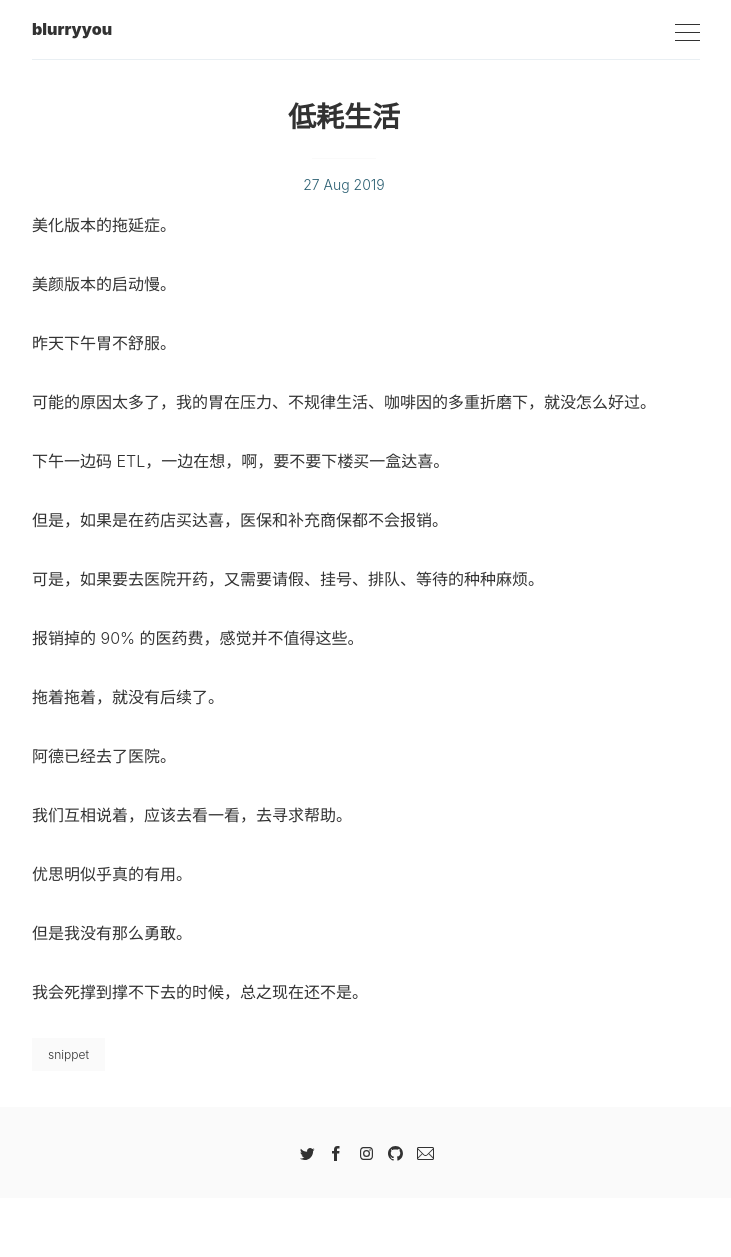
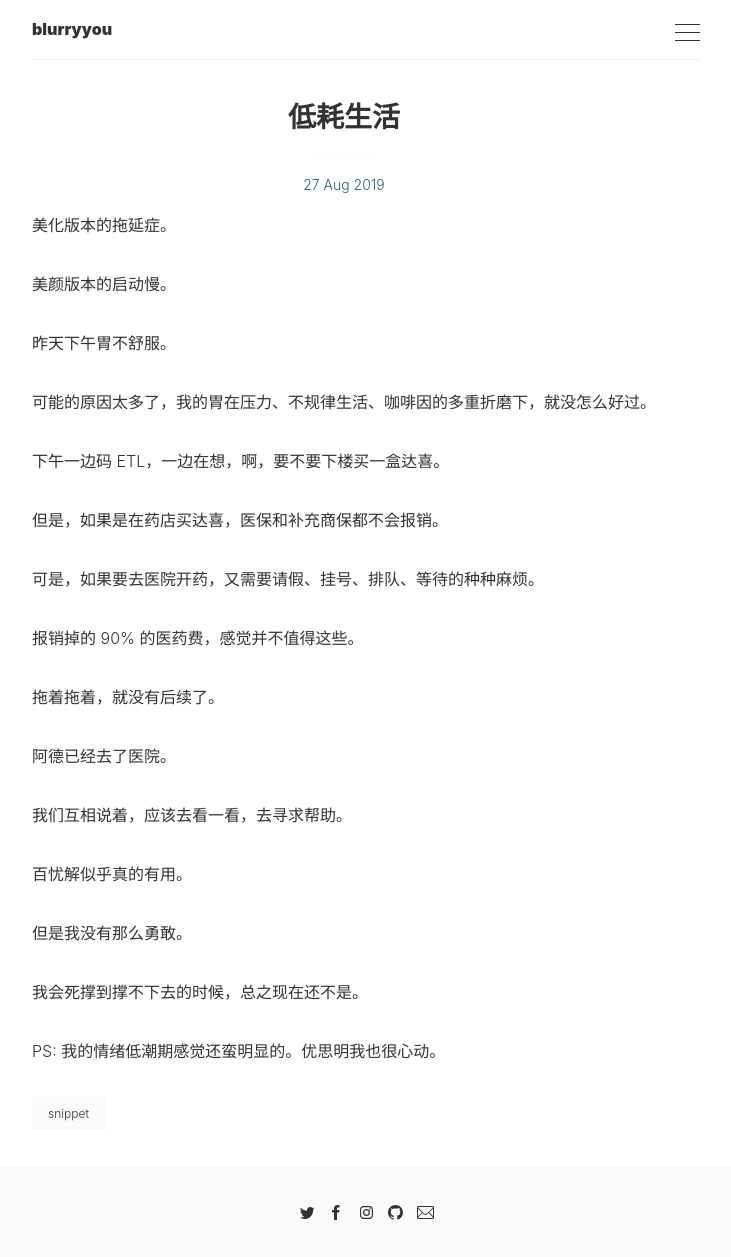
Before and after one commit to blurryyou/blurryyou.github.io, a Jekyll site: the page built from _posts/2019-08-27-low-power-consumption-life.md, in a window 1280 px wide. Shown: the whole page, without its empty margins (274-1005 px from the left). Built offline with Jekyll 4.4.1, drawn with Linux system fonts in a browser that asks for light colours; before the commit the page ends 1198 px from its top, so only the background shows below that.

Commit message:
Update 2019-08-27-low-power-consumption-life.md

```diff
--- a/_posts/2019-08-27-low-power-consumption-life.md
+++ b/_posts/2019-08-27-low-power-consumption-life.md
@@ -27,8 +27,12 @@ tags: [snippet]
 
 我们互相说着，应该去看一看，去寻求帮助。
 
-优思明似乎真的有用。
+百忧解似乎真的有用。
 
 但是我没有那么勇敢。
 
 我会死撑到撑不下去的时候，总之现在还不是。
+
+
+
+PS: 我的情绪低潮期感觉还蛮明显的。优思明我也很心动。
```
